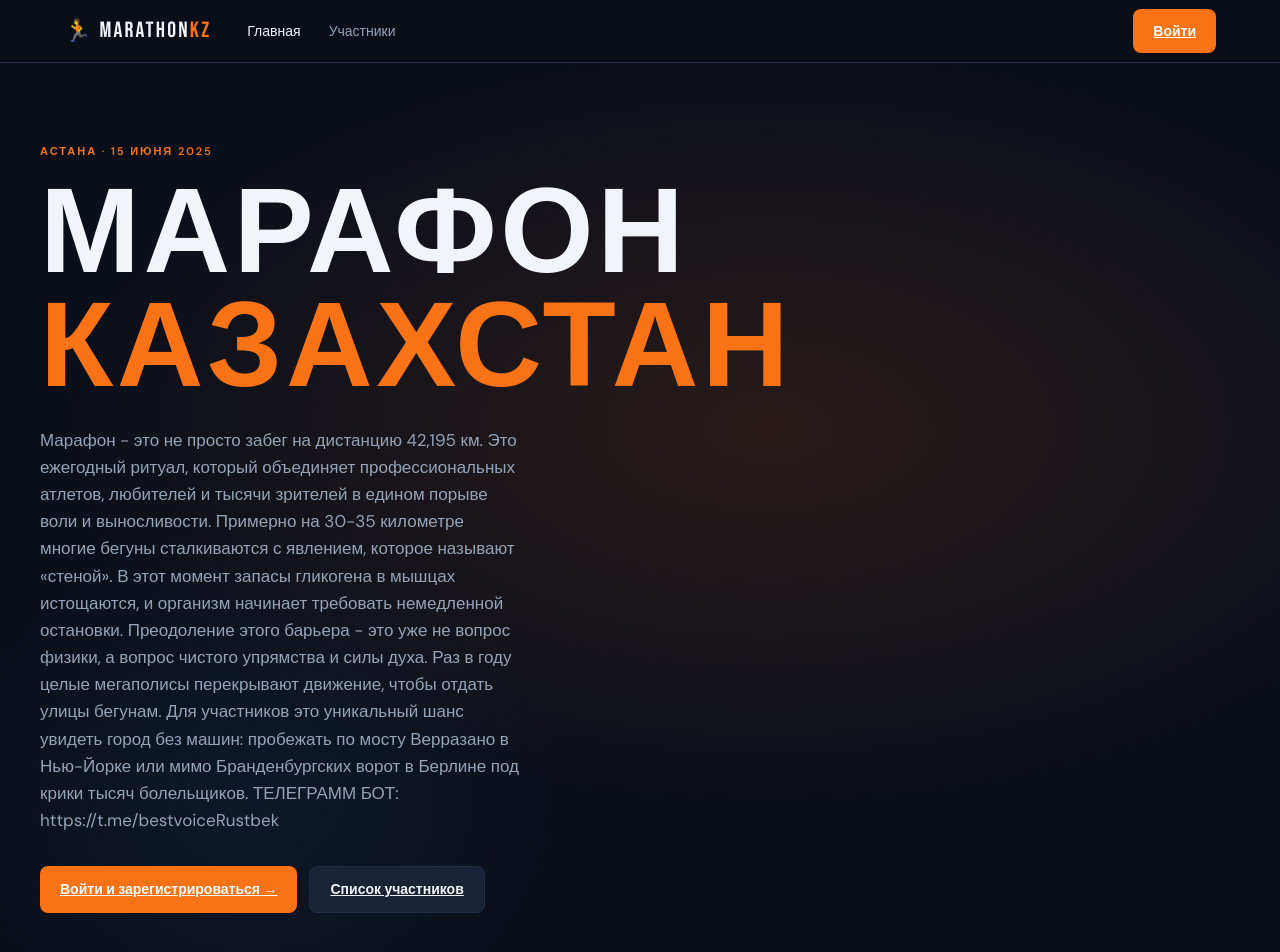
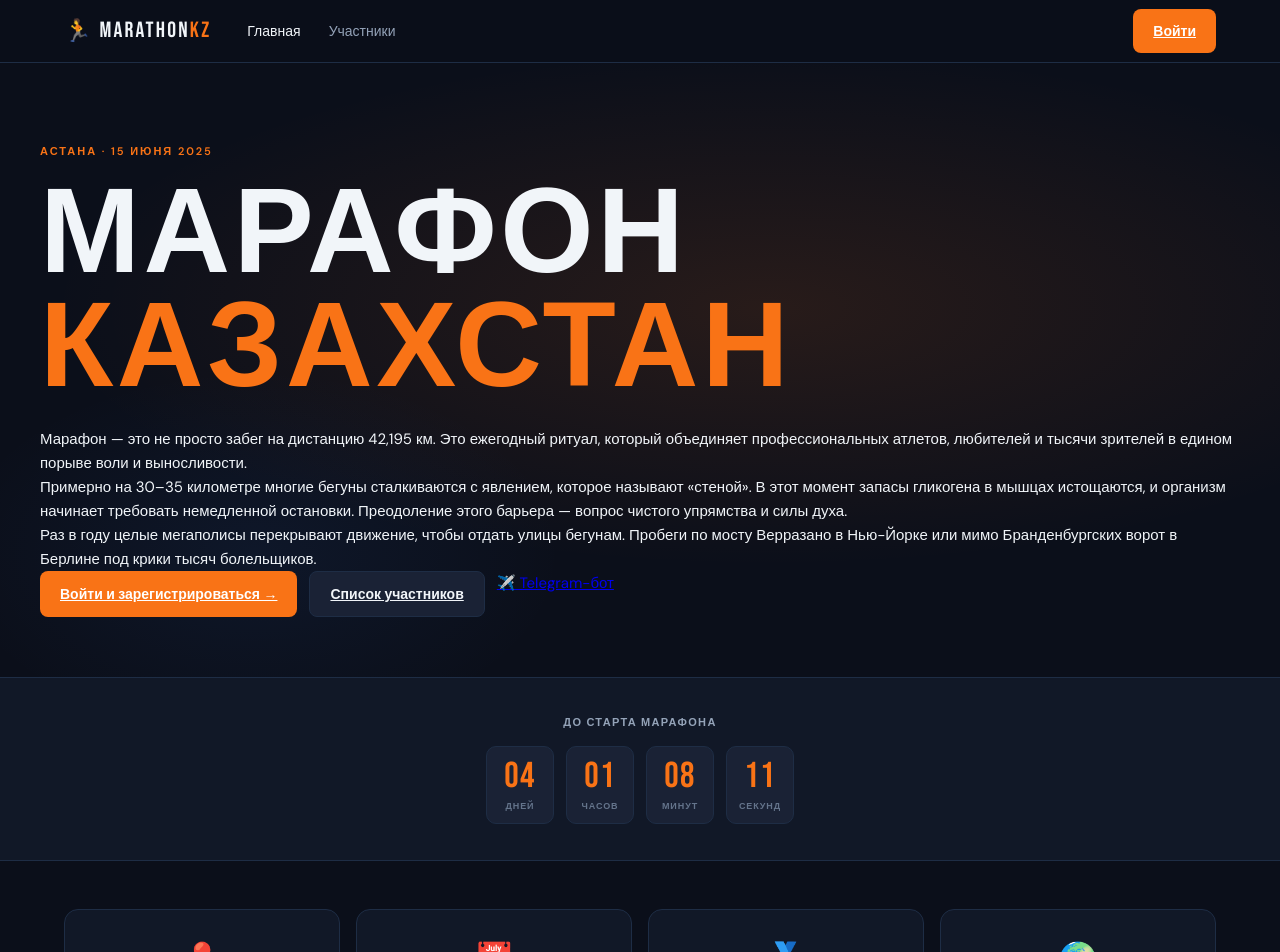
Before and after one commit to slakegg/marathon-skils, a Next.js app: page / in a window 1280 px wide. Shown: the top 952 px of the page. Built offline with nearby package versions, Linux system fonts and the light colour scheme; no server answers.

Commit message:
Update index.js

```diff
--- a/pages/index.js
+++ b/pages/index.js
@@ -5,7 +5,6 @@ import styles from '../styles/Home.module.css'
 
 export default function Home() {
   const { data: session } = useSession()
-
   return (
     <div className={styles.page}>
       {/* Hero */}
@@ -16,17 +15,27 @@ export default function Home() {
           <h1 className={`${styles.heroTitle} fade-up-delay-1`}>
             МАРАФОН<br /><span className={styles.heroAccent}>КАЗАХСТАН</span>
           </h1>
-          <p className={`${styles.heroSub} fade-up-delay-2`}>
-            Марафон - это не просто забег на дистанцию 42,195 км. Это ежегодный ритуал, который объединяет профессиональных
-  атлетов, любителей и тысячи зрителей в едином порыве воли и выносливости.
-  Примерно на 30-35 километре многие бегуны сталкиваются с явлением, которое называют «стеной».
-  В этот момент запасы гликогена в мышцах истощаются, и организм начинает требовать немедленной остановки.
-  Преодоление этого барьера - это уже не вопрос физики, а вопрос чистого упрямства и силы духа.
-  Раз в году целые мегаполисы перекрывают движение, чтобы отдать улицы бегунам.
-  Для участников это уникальный шанс увидеть город без машин: пробежать по мосту Верразано в Нью-Йорке или мимо Бранденбургских ворот в
-  Берлине под крики тысяч болельщиков.
-    ТЕЛЕГРАММ БОТ: https://t.me/bestvoiceRustbek
-          </p>
+
+          {/* Текст в 3 колонки */}
+          <div className={`${styles.heroColumns} fade-up-delay-2`}>
+            <p className={styles.heroColText}>
+              Марафон — это не просто забег на дистанцию 42,195 км. Это ежегодный ритуал,
+              который объединяет профессиональных атлетов, любителей и тысячи зрителей
+              в едином порыве воли и выносливости.
+            </p>
+            <p className={styles.heroColText}>
+              Примерно на 30–35 километре многие бегуны сталкиваются с явлением,
+              которое называют «стеной». В этот момент запасы гликогена в мышцах
+              истощаются, и организм начинает требовать немедленной остановки.
+              Преодоление этого барьера — вопрос чистого упрямства и силы духа.
+            </p>
+            <p className={styles.heroColText}>
+              Раз в году целые мегаполисы перекрывают движение, чтобы отдать улицы
+              бегунам. Пробеги по мосту Верразано в Нью-Йорке или мимо Бранденбургских
+              ворот в Берлине под крики тысяч болельщиков.
+            </p>
+          </div>
+
           <div className={`${styles.heroCtas} fade-up-delay-3`}>
             {session ? (
               <Link href="/register" className="btn btn-primary">
@@ -40,6 +49,14 @@ export default function Home() {
             <Link href="/participants" className="btn btn-secondary">
               Список участников
             </Link>
+            <a
+              href="https://t.me/bestvoiceRustbek"
+              target="_blank"
+              rel="noopener noreferrer"
+              className={styles.tgBtn}
+            >
+              ✈️ Telegram-бот
+            </a>
           </div>
         </div>
       </section>
@@ -53,10 +70,10 @@ export default function Home() {
       <section className={styles.cards}>
         <div className={styles.cardsGrid}>
           {[
-            { icon: '📍', title: 'Место', body: 'Астана, Казахстан\nЦентральный парк' },
-            { icon: '📅', title: 'Дата', body: '15 июня 2025\nСтарт в 09:00' },
+            { icon: '📍', title: 'Место',     body: 'Астана, Казахстан\nЦентральный парк' },
+            { icon: '📅', title: 'Дата',      body: '15 июня 2025\nСтарт в 09:00' },
             { icon: '🏅', title: 'Дистанция', body: '42.195 км\nПолный марафон' },
-            { icon: '🌍', title: 'Страны', body: 'Участники из\n24+ стран' },
+            { icon: '🌍', title: 'Страны',    body: 'Участники из\n24+ стран' },
           ].map(({ icon, title, body }) => (
             <div key={title} className={`card ${styles.infoCard}`}>
               <div className={styles.infoIcon}>{icon}</div>
```
